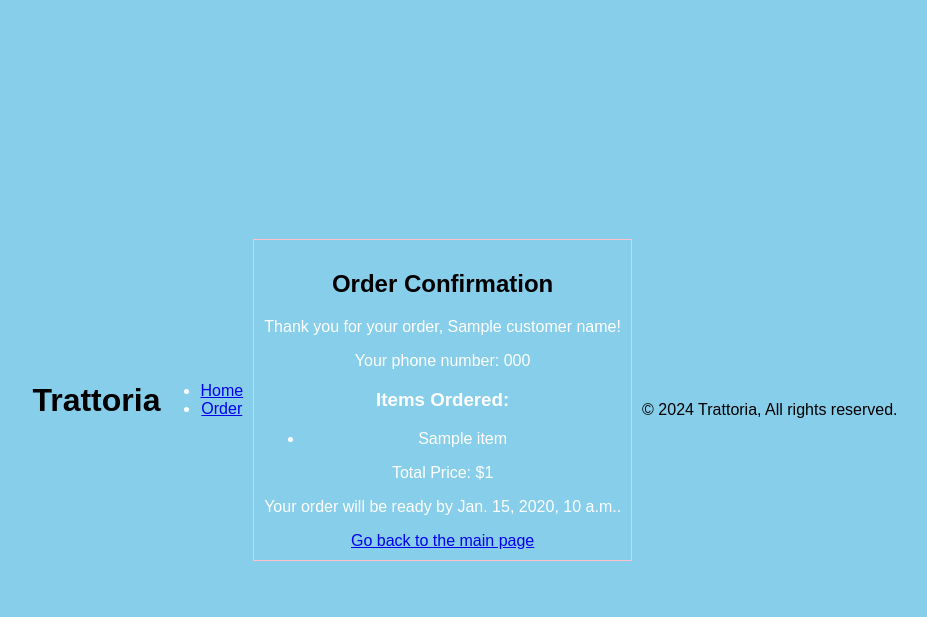
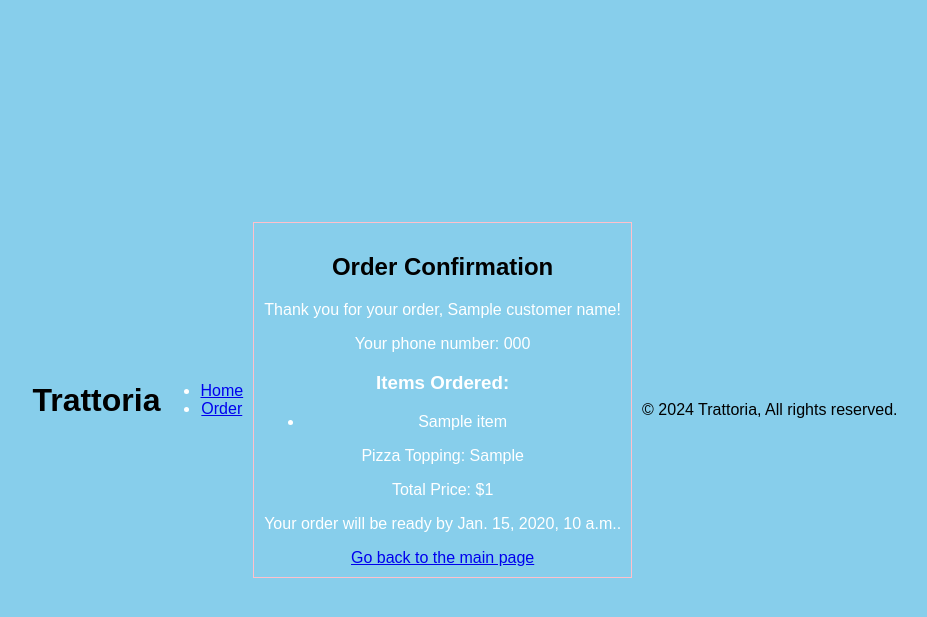
Before and after one commit to Keithy111/cs412, a Django app: template restaurant/templates/restaurant/confirmation.html in a window 1280 px wide. Shown: the top 617 px of the page, without its empty margins (175-1102 px from the left). Run offline with Django 4.2, Linux system fonts and the light colour scheme; the template is opened without the code that fills it: most values are stand-ins (such as "Sample title", 1, 10 or a date in 2020).

Commit message:
fixed toppings

```diff
--- a/restaurant/templates/restaurant/confirmation.html
+++ b/restaurant/templates/restaurant/confirmation.html
@@ -15,6 +15,10 @@
   {% endfor %}
 </ul>
 
+{% if pizza_topping %}
+<p>Pizza Topping: {{ pizza_topping }}</p>
+{% endif %}
+
 <p>Total Price: ${{ total_price }}</p>
 
 <p>Your order will be ready by {{ ready_time }}.</p>
--- a/restaurant/views.py
+++ b/restaurant/views.py
@@ -35,6 +35,7 @@ def confirmation_page(request):
     if request.method == 'POST':
         # Retrieve the order details from the form
         items_ordered = request.POST.getlist('items')  # assuming 'items' is a list of item names in the form
+        pizza_topping = request.POST.get('toppings')  # Selected topping for pizza
         customer_name = request.POST.get('name')
         customer_phone = request.POST.get('phone')
 
@@ -68,6 +69,7 @@ def confirmation_page(request):
             'customer_name': customer_name,
             'customer_phone': customer_phone,
             'items_ordered': items_ordered,
+            'pizza_topping': pizza_topping,
             'total_price': total_price,
             'ready_time': ready_time,  # Ready time in HH:MM format
         }
```
